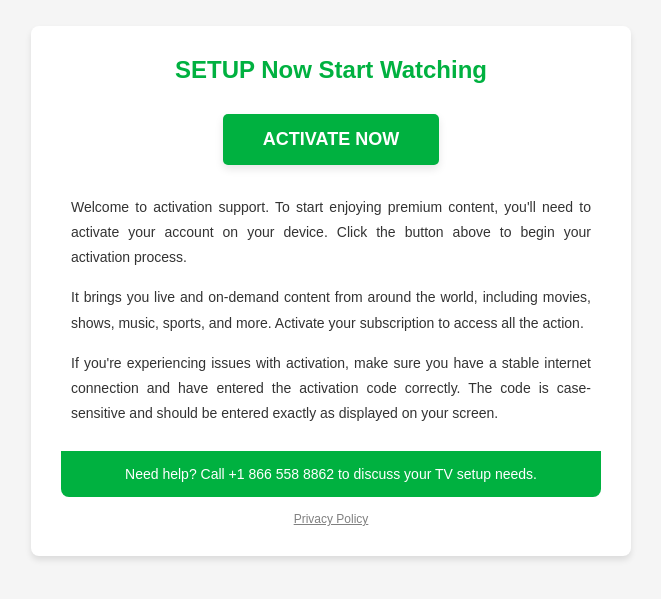
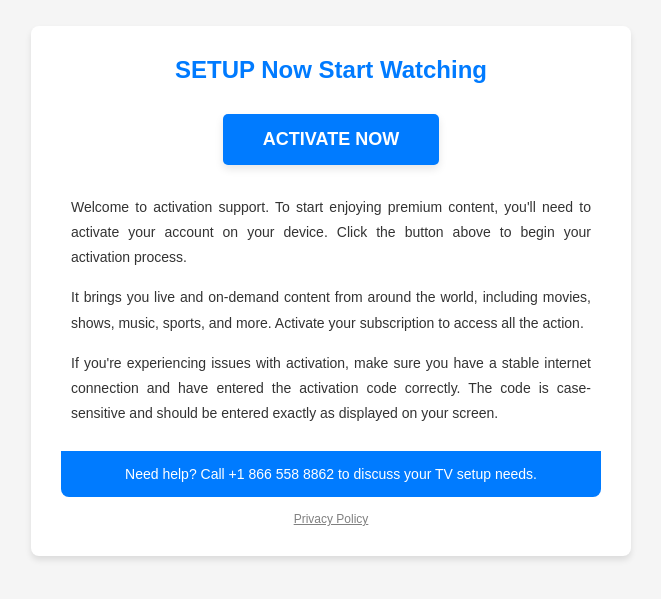
Before and after one commit to comsyncdata/rok-setup, a plain HTML site: page index.html in a window 1280 px wide. Shown: the part 109-708 px from the top of the page, without its empty margins (309-970 px from the left). Drawn offline with Linux system fonts and the light colour scheme.

Commit message:
Update index.html

```diff
--- a/index.html
+++ b/index.html
@@ -33,7 +33,7 @@
     }
 
     h2 {
-      color: #00B140;
+      color: #007bff;
       margin-bottom: 20px;
     }
 
@@ -54,7 +54,7 @@
 
     .activate-btn {
       display: inline-block;
-      background-color: #00B140;
+      background-color: #007bff;
       color: white;
       padding: 15px 40px;
       border-radius: 5px;
@@ -74,7 +74,7 @@
     }
 
     .footer {
-      background-color: #00B140;
+      background-color: #007bff;
       color: white;
       text-align: center;
       padding: 15px;
```
